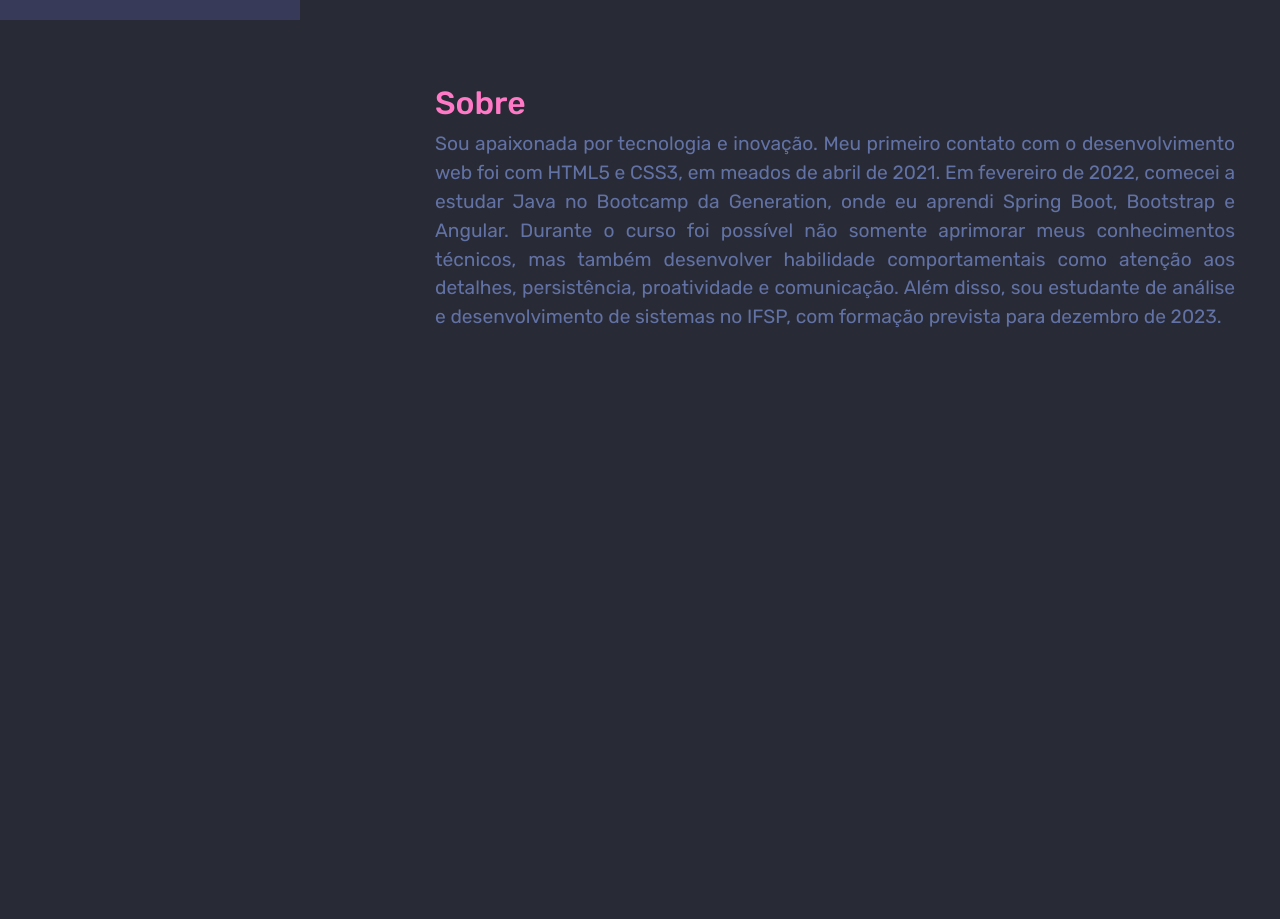
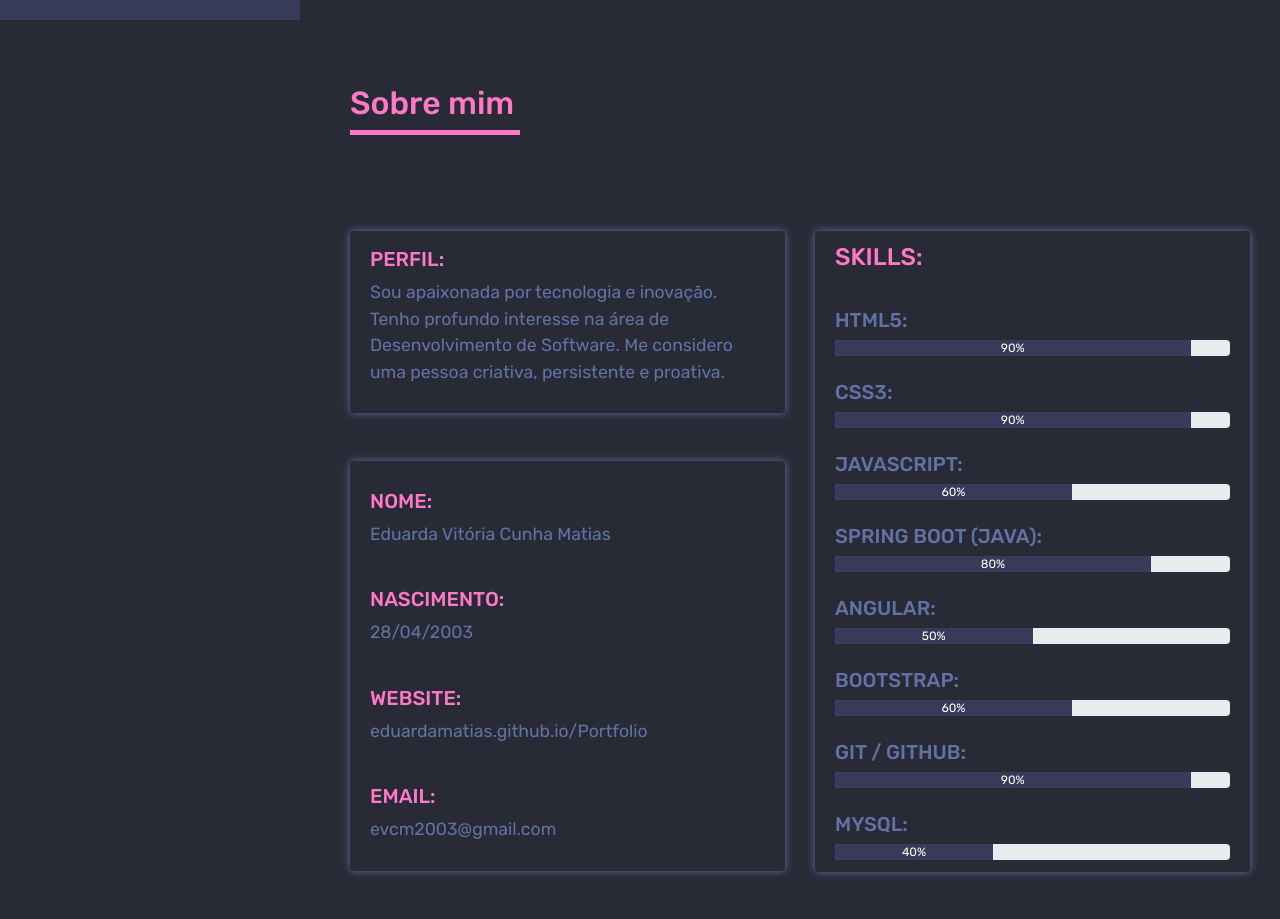
Before and after one commit to EduardaMatias/Portfolio, a plain HTML site: page index.html in a window 1280 px wide. Shown: the part 780-1699 px from the top of the page. Before the commit the page ends 1128 px from the top, so only its background shows below. Drawn offline with nearby package versions, Linux system fonts and the light colour scheme; a web font is replaced by a local one.

Commit message:
desenvolvimento da aba 'sobre mim'

```diff
--- a/assets/css/style.css
+++ b/assets/css/style.css
@@ -18,6 +18,10 @@ html, body{
     font-family: 'Rubik', sans-serif;
     width: 100%;
     height: 100%;
+}
+
+html {
+    scroll-behavior: smooth;
 }
 
 #header{
@@ -88,7 +92,7 @@ html, body{
 }
 
 #main{
-    margin-left: 420px;
+    margin-left: 350px;
 }
 
 section#inicio{
@@ -160,12 +164,46 @@ i.menu-mobile{
 
 section#sobre h2{
     color: var(--pink);
+    border-bottom: 5px solid var(--pink);
+    width: 170px;
 }
 
-section#sobre p{
+section#sobre .text-sobre-mim{
     color: var(--grey-light);
     font-size: 1.2em;
     text-align: justify;
+}
+
+section#sobre .list-group .list-group-item{
+    background-color: transparent;
+    border: none;
+}
+
+section#sobre .list-group{
+    box-shadow: 0.1px 0.1px 8px var(--grey-light);
+}
+
+section#sobre .list-group .list-group-item h5{
+   color: var(--pink);
+    text-transform: uppercase;
+}
+
+section#sobre .list-group .list-group-item p{
+   color: var(--grey-light);
+   font-size: 1.1em;
+}
+
+section#sobre .list-group .list-group-item .progress-bar{
+    background-color: var(--grey);
+}
+
+section#sobre .skills .list-group-item h5{
+    color: var(--grey-light);
+}
+
+section#sobre .list-group .list-group-item h4{
+    color: var(--pink);
+    text-transform: uppercase;
 }
 
 *::-webkit-scrollbar{
--- a/index.html
+++ b/index.html
@@ -43,6 +43,11 @@
                 </li>
                 <li class="nav-item">
                     <a class="nav-link" href="#">
+                        <i class="bi bi-journal-bookmark-fill"></i>
+                        Formação</a>
+                </li>
+                <li class="nav-item">
+                    <a class="nav-link" href="#">
                         <i class="bi bi-collection"></i>
                         Projetos</a>
                 </li>
@@ -65,11 +70,102 @@
             </div>
         </section>
 
-        <section id="sobre" class="container mt-5">
+        <section id="sobre" class="mt-5">
             <div class="row w-100">
                 <div class="col-md-12">
-                    <h2 class="pt-3">Sobre</h2>
-                    <p>Sou apaixonada por tecnologia e inovação. Meu primeiro contato com o desenvolvimento web foi com HTML5 e CSS3, em meados de abril de 2021. Em fevereiro de 2022, comecei a estudar Java no Bootcamp da Generation, onde eu aprendi Spring Boot, Bootstrap e Angular. Durante o curso foi possível não somente aprimorar meus conhecimentos técnicos, mas também desenvolver habilidade comportamentais como atenção aos detalhes, persistência, proatividade e comunicação. Além disso, sou estudante de análise e desenvolvimento de sistemas no IFSP, com formação prevista para dezembro de 2023.</p>
+                    <h2 class="pt-3 pb-2 mb-5">Sobre mim</h2>
+                </div>
+            </div>
+
+            <div class="row w-100 mt-5">
+                <div class="col-md-6 mb-5">
+                    <ul class="list-group mb-5">
+                        <li class="list-group-item pt-3">
+                            <h5>Perfil:</h5>
+                            <p>Sou apaixonada por tecnologia e inovação. Tenho profundo interesse na área de Desenvolvimento de Software. Me considero uma pessoa criativa, persistente e proativa.</p>
+                        </li>
+                    </ul>
+                    <ul class="list-group pt-3">
+                        <li class="list-group-item">
+                            <h5>Nome:</h5>
+                            <p>Eduarda Vitória Cunha Matias</p>
+                        </li>
+                        <li class="list-group-item">
+                            <h5>Nascimento:</h5>
+                            <p>28/04/2003</p>
+                        </li>
+                        <li class="list-group-item">
+                            <h5>Website:</h5>
+                            <p>eduardamatias.github.io/Portfolio</p>
+                        </li>
+                        <li class="list-group-item">
+                            <h5>Email:</h5>
+                            <p>evcm2003@gmail.com</p>
+                        </li>
+                    </ul>
+                </div>
+                <div class="col-md-6">
+                    <ul class="list-group skills">
+                        <li class="list-group-item mb-1">
+                            <h4>Skills:</h4>
+                        </li>
+                        <li class="list-group-item">
+                            <h5>html5:</h5>
+                            <div class="progress">
+                                <div class="progress-bar" role="progressbar" style="width: 90%" aria-valuenow="50"
+                                    aria-valuemin="0" aria-valuemax="100">90%</div>
+                            </div>
+                        </li>
+                        <li class="list-group-item">
+                            <h5>css3:</h5>
+                            <div class="progress">
+                                <div class="progress-bar" role="progressbar" style="width: 90%" aria-valuenow="50"
+                                    aria-valuemin="0" aria-valuemax="100">90%</div>
+                            </div>
+                        </li>
+                        <li class="list-group-item">
+                            <h5>javascript:</h5>
+                            <div class="progress">
+                                <div class="progress-bar" role="progressbar" style="width: 60%" aria-valuenow="50"
+                                    aria-valuemin="0" aria-valuemax="100">60%</div>
+                            </div>
+                        </li>
+                        <li class="list-group-item">
+                            <h5>spring boot (java):</h5>
+                            <div class="progress">
+                                <div class="progress-bar" role="progressbar" style="width: 80%" aria-valuenow="50"
+                                    aria-valuemin="0" aria-valuemax="100">80%</div>
+                            </div>
+                        </li>
+                        <li class="list-group-item">
+                            <h5>angular:</h5>
+                            <div class="progress">
+                                <div class="progress-bar" role="progressbar" style="width: 50%" aria-valuenow="50"
+                                    aria-valuemin="0" aria-valuemax="100">50%</div>
+                            </div>
+                        </li>
+                        <li class="list-group-item">
+                            <h5>bootstrap:</h5>
+                            <div class="progress">
+                                <div class="progress-bar" role="progressbar" style="width: 60%" aria-valuenow="50"
+                                    aria-valuemin="0" aria-valuemax="100">60%</div>
+                            </div>
+                        </li>
+                        <li class="list-group-item">
+                            <h5>git / github:</h5>
+                            <div class="progress">
+                                <div class="progress-bar" role="progressbar" style="width: 90%" aria-valuenow="50"
+                                    aria-valuemin="0" aria-valuemax="100">90%</div>
+                            </div>
+                        </li>
+                        <li class="list-group-item">
+                            <h5>mysql:</h5>
+                            <div class="progress">
+                                <div class="progress-bar" role="progressbar" style="width: 40%" aria-valuenow="50"
+                                    aria-valuemin="0" aria-valuemax="100">40%</div>
+                            </div>
+                        </li>
+                    </ul>
                 </div>
             </div>
         </section>
```
